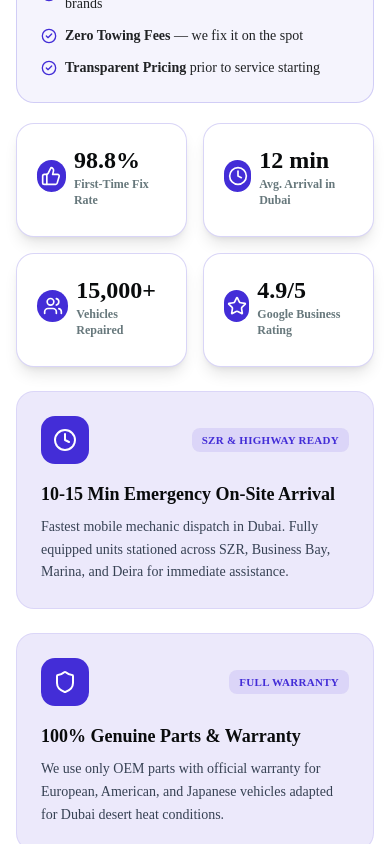
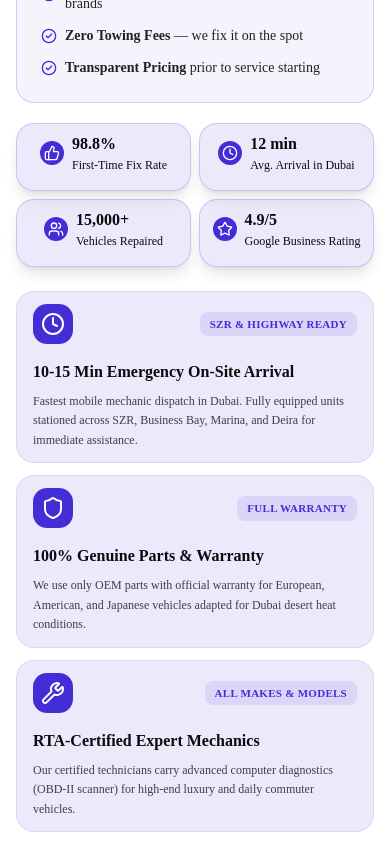
Before and after one commit to imam-hossain-wd/mechanic-dxb, a Next.js app: page / in a window 390 px wide. Shown: the part 6160-7004 px from the top of the page. Built offline with nearby package versions, Linux system fonts and the light colour scheme.

Commit message:
update why choose us section

```diff
--- a/components/shared/Footer/Footer.jsx
+++ b/components/shared/Footer/Footer.jsx
@@ -88,21 +88,6 @@ export function Footer() {
                             </p>
                         </div>
 
-                        {/* Trust Badges */}
-                        <div className="flex flex-wrap gap-2">
-                            <div className="flex items-center gap-2 bg-white/5 backdrop-blur-sm px-3 py-1.5 rounded-full border border-white/10">
-                                <Clock className="h-3.5 w-3.5 text-primary" />
-                                <span className="text-xs text-gray-300">24/7 Emergency</span>
-                            </div>
-                            <div className="flex items-center gap-2 bg-white/5 backdrop-blur-sm px-3 py-1.5 rounded-full border border-white/10">
-                                <Shield className="h-3.5 w-3.5 text-primary" />
-                                <span className="text-xs text-gray-300">Certified Experts</span>
-                            </div>
-                            <div className="flex items-center gap-2 bg-white/5 backdrop-blur-sm px-3 py-1.5 rounded-full border border-white/10">
-                                <Truck className="h-3.5 w-3.5 text-primary" />
-                                <span className="text-xs text-gray-300">Mobile Service</span>
-                            </div>
-                        </div>
 
                         {/* Contact Information Cards */}
                         <div className="space-y-3">
--- a/components/view/WhyChooseUsSection/WhyChooseUsSection.jsx
+++ b/components/view/WhyChooseUsSection/WhyChooseUsSection.jsx
@@ -198,20 +198,20 @@ export default function WhyChooseUsSection() {
         </div>
 
         {/* Stats Grid */}
-        <div className="mb-6 grid grid-cols-2 gap-4 md:grid-cols-4 md:gap-6">
+        <div className="mb-6 grid grid-cols-2 gap-2 md:grid-cols-4 md:gap-6">
           {stats.map((stat, index) => (
             <div
               key={index}
-              className="group relative overflow-hidden rounded-2xl border border-primary/20 bg-card p-5 text-center shadow-lg"
+              className="group relative overflow-hidden rounded-2xl border border-primary/20 bg-primary/10 p-2 text-center shadow-lg"
             >
               <div className="mb-2 flex justify-center items-center gap-2">
-                <div className="rounded-full bg-primary w-8 h-8 flex justify-center items-center text-white">
-                  <stat.icon className="h-5 w-5" />
+                <div className="rounded-full bg-primary w-6 h-6 md:w-8 md:h-8 flex justify-center items-center text-white">
+                  <stat.icon className="h-4 w-4" />
                 </div>
 
                 <div className="text-left">
-                  <p className="text-2xl font-bold text-foreground">{stat.value}</p>
-                  <p className="text-xs font-semibold text-muted-foreground">{stat.label}</p>
+                  <p className="text-md md:text-xl font-bold ">{stat.value}</p>
+                  <p className="text-[12px] md:font-semibold">{stat.label}</p>
                 </div>
               </div>
 
@@ -220,14 +220,14 @@ export default function WhyChooseUsSection() {
         </div>
 
         {/* Benefits Grid */}
-        <div className="mb-12 grid gap-6 md:grid-cols-2 lg:grid-cols-3">
+        <div className="grid gap-3 md:gap-6 md:grid-cols-2 lg:grid-cols-3">
           {benefits.map((benefit, index) => (
             <article
               key={index}
-              className="group relative overflow-hidden rounded-2xl border border-primary/10 bg-primary/10 p-6"
+              className="group relative overflow-hidden rounded-2xl border border-primary/10 bg-primary/10 px-4 py-3"
             >
               <div className="flex items-center justify-between mb-4">
-                <div className="rounded-xl bg-primary p-3 text-white">
+                <div className="rounded-xl bg-primary p-2 text-white">
                   <benefit.icon className="h-6 w-6" />
                 </div>
                 <span className="text-[11px] font-bold tracking-wide uppercase text-primary bg-primary/10 px-2.5 py-1 rounded-md">
@@ -235,26 +235,13 @@ export default function WhyChooseUsSection() {
                 </span>
               </div>
 
-              <h3 className="mb-2 text-lg font-bold text-foreground group-hover:text-primary transition-colors">
+              <h3 className="mb-2 text-md md:text-lg font-bold text-foreground group-hover:text-primary transition-colors">
                 {benefit.title}
               </h3>
-              <p className="text-sm text-gray-700 leading-relaxed">
+              <p className="text-xs md:text-sm text-gray-700 leading-relaxed">
                 {benefit.description}
               </p>
             </article>
-          ))}
-        </div>
-
-        {/* Trust Badges */}
-        <div className="mb-12 flex flex-wrap items-center justify-center gap-4">
-          {trustBadges.map((badge, index) => (
-            <div
-              key={index}
-              className="flex items-center gap-2 rounded-full border border-border bg-card/60 px-4 py-2 text-sm font-medium text-foreground backdrop-blur-sm shadow-sm"
-            >
-              <badge.icon className="h-4 w-4 text-primary" />
-              <span>{badge.label}</span>
-            </div>
           ))}
         </div>
       </div>
```
Also changed, not shown: public/robots.txt (deleted).
